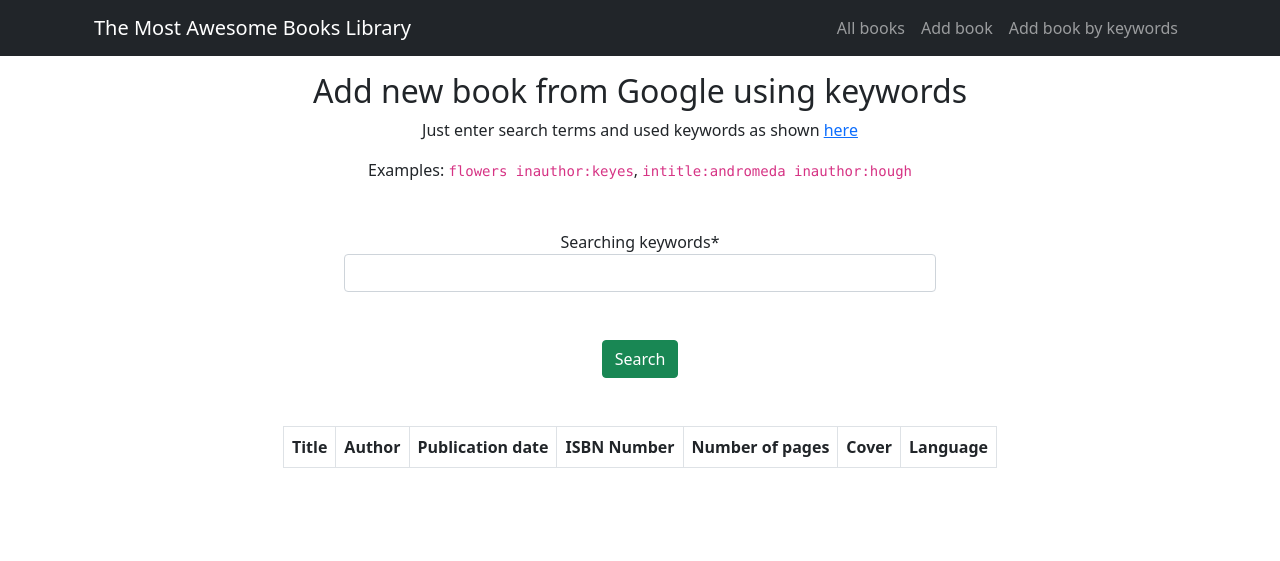
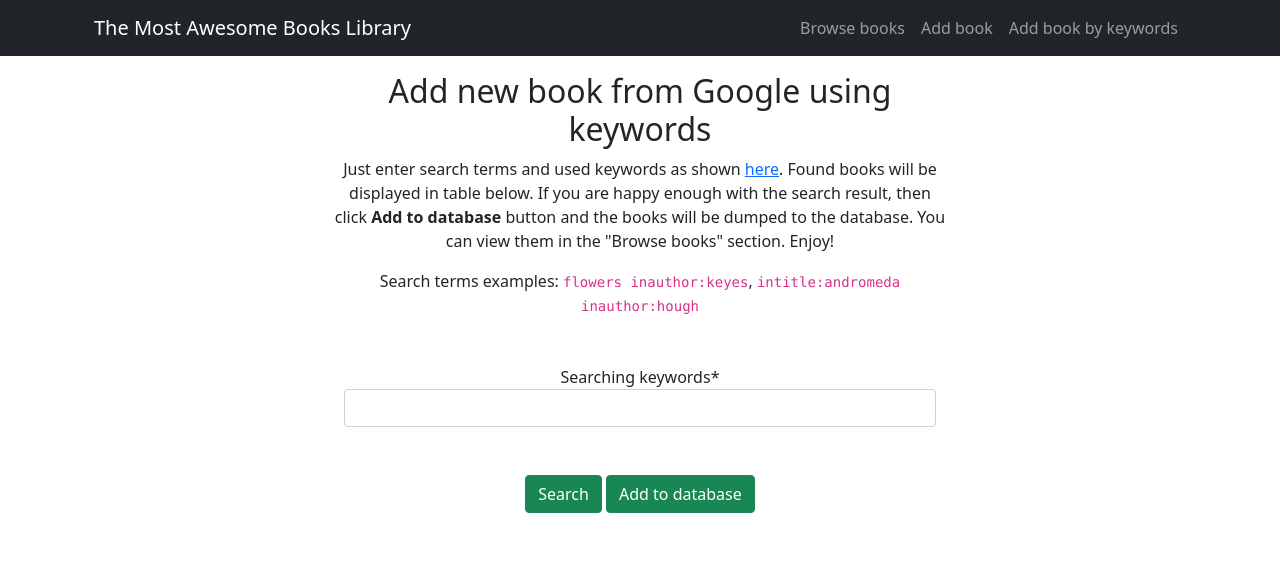
Before and after one commit to rafalstepien/the-most-awesome-library-on-heroku, a Django app: page /add_book_by_keywords/ in a window 1280 px wide. Shown: the top 561 px of the page. Before the commit the page ends 468 px from the top, so only its background shows below. Run offline with Django 3.2, Linux system fonts and the light colour scheme; lists and menus that the app fills with data are empty; some libraries are stand-ins or nearby versions.

Commit message:
Add possibility do add found books to the database and add displaying messages after succesfull dump

```diff
--- a/forms/templates/forms/add_book_by_keywords.html
+++ b/forms/templates/forms/add_book_by_keywords.html
@@ -1,17 +1,31 @@
 {% extends "the_most_awesome_library/base.html" %}
 {% load crispy_forms_tags %}
 {% block content %}]
-    <div class="mt-5 text-center">
+
+    <div class="mt-5">
+        {% if messages %}
+        {% for message in messages %}
+            <div class="alert alert-success text-center">
+                {{ message }}
+            </div>
+        {% endfor %}
+        {% endif %}
+    </div>
+
+    <div class="container mt-5 text-center w-50">
         <h2> Add new book from Google using keywords </h2>
-        <p>Just enter search terms and used keywords as shown <a href="https://developers.google.com/books/docs/v1/using#WorkingVolumes">here</a></p>
-        <p>Examples: <code>flowers inauthor:keyes</code>, <code>intitle:andromeda inauthor:hough</code></p>
+        <p>Just enter search terms and used keywords as shown <a href="https://developers.google.com/books/docs/v1/using#WorkingVolumes">here</a>.
+            Found books will be displayed in table below. If you are happy enough with the search result, then click <b> Add to database</b> button
+            and the books will be dumped to the database. You can view them in the "Browse books" section. Enjoy! </b></p>
+        <p>Search terms examples: <code>flowers inauthor:keyes</code>, <code>intitle:andromeda inauthor:hough</code></p>
     </div>
 
     <div class="container px-4 text-center w-50 mt-5">
         <form method="post" class="form-group mt-10">
             {% csrf_token %}
             {{ form|crispy }}
-            <input type="submit" value="Search" class="btn btn-success mt-5">
+            <input type="submit" value="Search" name="search-button" class="btn btn-success mt-5">
+            <input type="submit" value="Add to database" name="ad-to-database-button" class="btn btn-success mt-5">
         </form>
     </div>
 
@@ -32,6 +46,7 @@
                     </thead>
                     <tbody>
                         {% for book in found_books %}
+                        <form>
                             <tr>
                                 <td>{{ book.title }}</td>
                                 <td>{{ book.author }}</td>
@@ -41,6 +56,7 @@
                                 <td><a href="{{ book.cover_link }}"> LINK </a></td>
                                 <td>{{ book.language }}</td>
                             </tr>
+                        </form>
                         {% endfor %}
                     </tbody>
                 </table>
--- a/forms/templates/forms/browse_books.html
+++ b/forms/templates/forms/browse_books.html
@@ -47,7 +47,7 @@
                                 <td>{{ book.publication_date }}</td>
                                 <td>{{ book.isbn_number }}</td>
                                 <td>{{ book.pages_number }}</td>
-                                <td>{{ book.cover_link }}</td>
+                                <td><a href="{{ book.cover_link }}">Link</a></td>
                                 <td>{{ book.language }}</td>
                             </tr>
                             {% endfor %}
--- a/forms/views.py
+++ b/forms/views.py
@@ -3,6 +3,7 @@ from forms import forms
 from datetime import date
 from the_most_awesome_library.models import Book
 from forms.book_extraction import *
+from django.contrib import messages
 
 
 def add_new_book(request):
@@ -75,6 +76,12 @@ def add_new_book_by_keywords(request):
             keywords = form.cleaned_data.get('keywords')
             found_books = find_books_from_google_API_by_keywords(keywords)
 
+            if 'ad-to-database-button' in request.POST:
+                for book in found_books:
+                    book.save()
+                messages.success(request, '''All books from table below have been succesfully dumped to the
+                database! You can now browse them in "Browse books" section''')
+
     else:
         form = forms.SearchKeywordForm()
         found_books = None
--- a/the_most_awesome_library/templates/the_most_awesome_library/base.html
+++ b/the_most_awesome_library/templates/the_most_awesome_library/base.html
@@ -16,7 +16,7 @@
                 <button class="navbar-toggler" type="button" data-bs-toggle="collapse" data-bs-target="#navbarResponsive" aria-controls="navbarResponsive" aria-expanded="false" aria-label="Toggle navigation"><span class="navbar-toggler-icon"></span></button>
                 <div class="collapse navbar-collapse" id="navbarResponsive">
                     <ul class="navbar-nav ms-auto">
-                        <li class="nav-item"><a class="nav-link" href="{% url 'all_books' %}">All books</a></li>
+                        <li class="nav-item"><a class="nav-link" href="{% url 'all_books' %}">Browse books</a></li>
                         <li class="nav-item"><a class="nav-link" href="{% url 'add_book' %}">Add book</a></li>
                         <li class="nav-item"><a class="nav-link" href="{% url 'add_book_by_keywords' %}">Add book by keywords</a></li>
                     </ul>
```
Also changed, not shown: forms/book_extraction.py (+40 -9 lines), 1 other file. Lines whose indentation alone changed are shown as unchanged.
